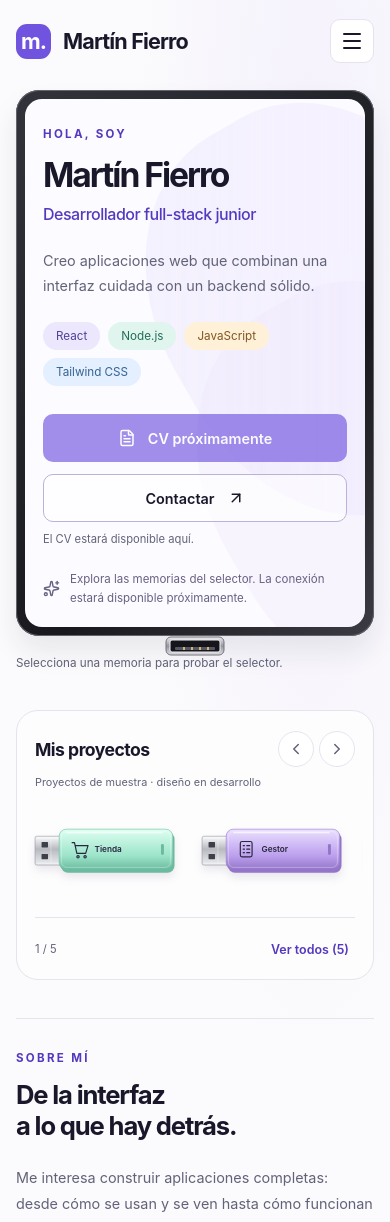
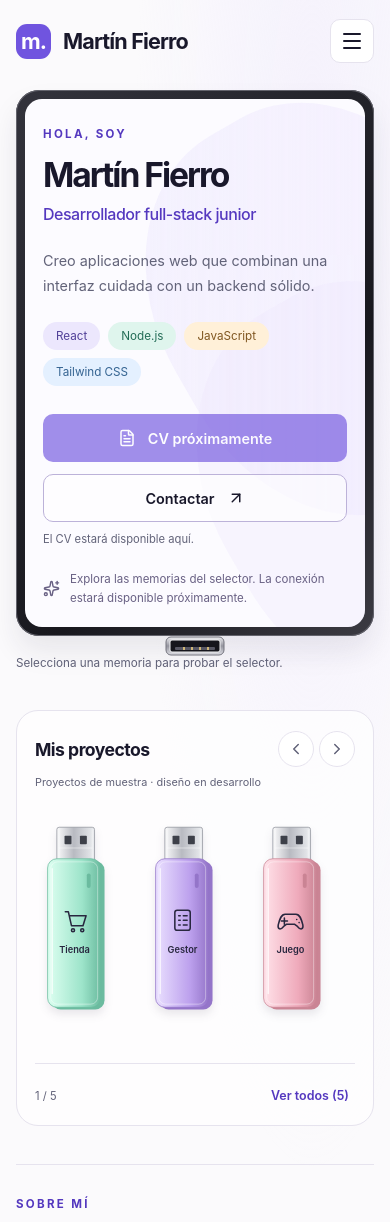
Before and after one commit to martiinfiierro2/Portafolio, a React (Vite) app: page / in a window 390 px wide. Shown: the top 1222 px of the page. Built offline with nearby package versions, Linux system fonts and the light colour scheme; the HTML template or start-up script is replaced by a standard one.

Commit message:
Orient mobile USB drives upward with upright labels

```diff
--- a/src/components/portfolio/UsbDrive.jsx
+++ b/src/components/portfolio/UsbDrive.jsx
@@ -18,7 +18,7 @@ const symbols = {
 export default function UsbDrive({ name, color = 'lavender', icon = 'tasks', selected = false }) {
   const id = useId();
   const [light, mid, dark] = palettes[color] || palettes.lavender;
-  return <svg className="usb-drive" viewBox="0 0 260 110" aria-hidden="true" focusable="false">
+  return <><svg className="usb-drive usb-drive-horizontal" viewBox="0 0 260 110" aria-hidden="true" focusable="false">
     <defs>
       <linearGradient id={`${id}-metal`} x2="0" y2="1"><stop stopColor="#fbfbfc" /><stop offset=".45" stopColor="#b8bac1" /><stop offset="1" stopColor="#ebedf0" /></linearGradient>
       <linearGradient id={`${id}-body`} x2="0" y2="1"><stop stopColor={light} /><stop offset=".65" stopColor={mid} /><stop offset="1" stopColor={dark} /></linearGradient>
@@ -34,5 +34,22 @@ export default function UsbDrive({ name, color = 'lavender', icon = 'tasks', sel
     <text x="113" y="58" fontSize="14" fontWeight="600" fill="#28273f" fontFamily="inherit">{name}</text>
     <rect x="226" y="44" width="5" height="19" rx="2.5" fill={selected ? '#268363' : dark} />
     {selected && <rect x="226" y="44" width="5" height="7" rx="2.5" fill="#b7ffcd" />}
-  </svg>;
+  </svg>
+  <svg className="usb-drive usb-drive-vertical" viewBox="0 0 110 260" aria-hidden="true" focusable="false">
+    <defs>
+      <linearGradient id={`${id}-vertical-metal`}><stop stopColor="#fbfbfc" /><stop offset=".45" stopColor="#b8bac1" /><stop offset="1" stopColor="#ebedf0" /></linearGradient>
+      <linearGradient id={`${id}-vertical-body`}><stop stopColor={light} /><stop offset=".65" stopColor={mid} /><stop offset="1" stopColor={dark} /></linearGradient>
+    </defs>
+    <rect x="31" y="12" width="49" height="52" rx="3" fill={`url(#${id}-vertical-metal)`} stroke="#92949e" />
+    <path d="M34 15v46M77 15v46M34 39h43" stroke="#fff" strokeOpacity=".6" />
+    <rect x="41" y="23" width="9" height="11" rx="1" fill="#3d4049" /><rect x="61" y="23" width="9" height="11" rx="1" fill="#3d4049" />
+    <rect x="24" y="56" width="69" height="193" rx="12" fill={dark} />
+    <rect x="19" y="53" width="69" height="193" rx="12" fill={`url(#${id}-vertical-body)`} stroke={dark} />
+    <rect x="23" y="57" width="61" height="185" rx="9" fill="none" stroke="#fff" strokeOpacity=".5" />
+    <path d="M25 66v162" stroke="#fff" strokeOpacity=".7" strokeWidth="2" strokeLinecap="round" />
+    <g transform="translate(54 133)" fill="none" stroke="#28273f" strokeWidth="2" strokeLinecap="round" strokeLinejoin="round">{symbols[icon] || symbols.tasks}</g>
+    <text x="54" y="176" textAnchor="middle" textLength={name.length > 8 ? 57 : undefined} lengthAdjust="spacingAndGlyphs" fontSize="12" fontWeight="600" fill="#28273f" fontFamily="inherit">{name}</text>
+    <rect x="70" y="72" width="5" height="19" rx="2.5" fill={selected ? '#268363' : dark} />
+    {selected && <rect x="70" y="72" width="5" height="7" rx="2.5" fill="#b7ffcd" />}
+  </svg></>;
 }
--- a/src/styles/portfolio.css
+++ b/src/styles/portfolio.css
@@ -100,3 +100,11 @@
 }
 @media (max-width: 400px) { .drive-list .drive-button { width: 155px; } .all-projects-grid { grid-template-columns: 1fr; } }
 @media (min-width: 801px) { .selector-controls.mobile-controls { display: none; } }
+/* En móvil el conector apunta hacia el puerto inferior, con etiquetas derechas. */
+.usb-drive-vertical { display: none; }
+@media (max-width: 800px) {
+  .usb-drive-horizontal { display: none; }
+  .usb-drive-vertical { display: block; height: 200px; width: auto; max-width: 100%; margin-inline: auto; }
+  .drive-list .drive-button { width: 96px; padding-bottom: 18px; }
+  .drive-selected { right: 0; left: 0; justify-content: center; bottom: 2px; }
+}
```
